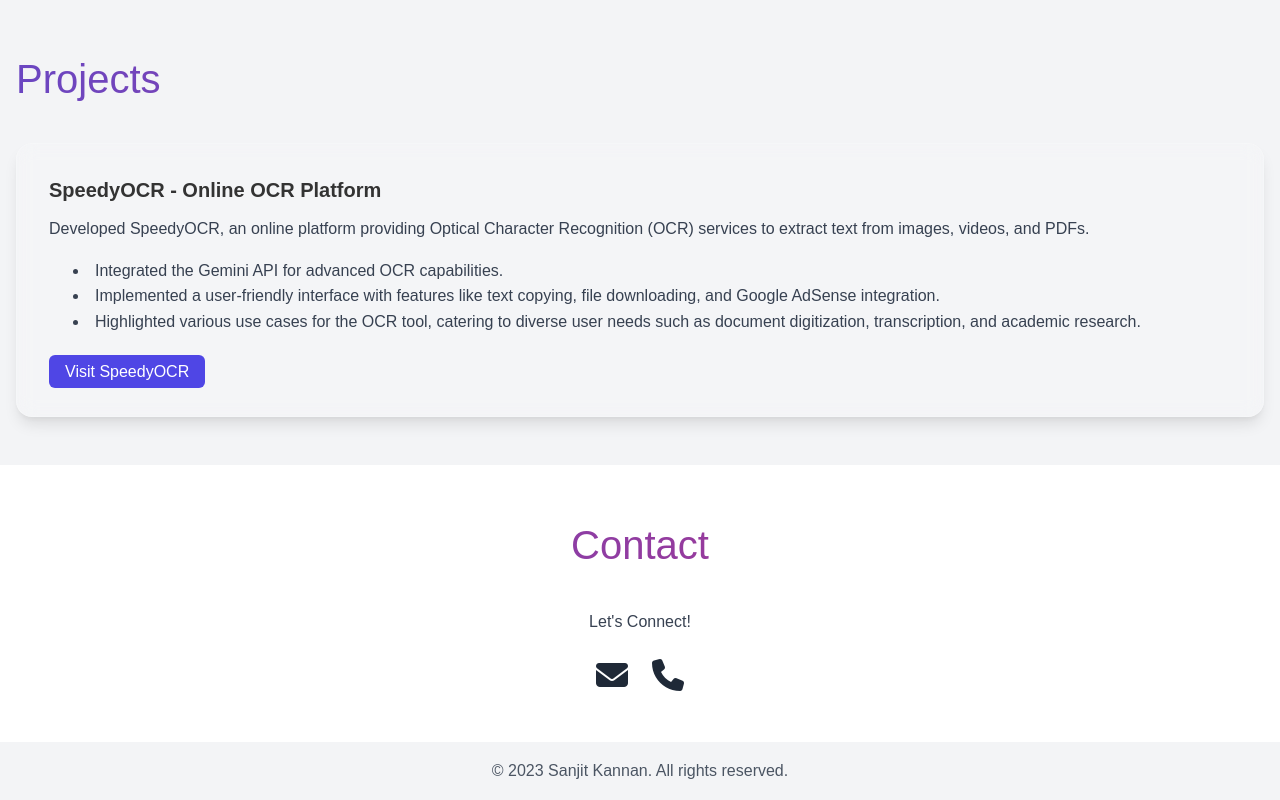
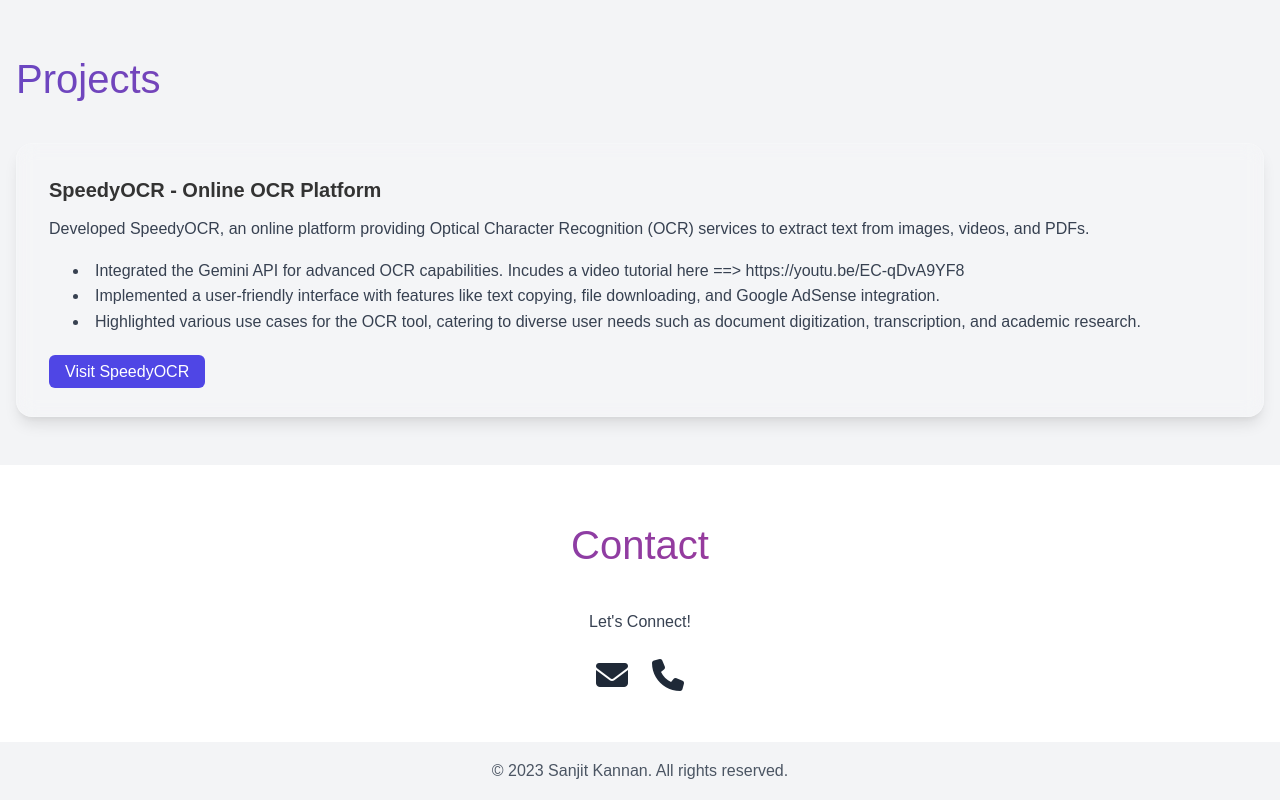
Before and after one commit to sanjit123-sanjit/SanjitKannan.github.io, a plain HTML site: page index.html in a window 1280 px wide. Shown: the part 1637-2437 px from the top of the page. Drawn offline with nearby package versions, Linux system fonts and the light colour scheme.

Commit message:
Update index.html

```diff
--- a/index.html
+++ b/index.html
@@ -214,7 +214,7 @@
             <h3 class="text-xl font-semibold mb-3">SpeedyOCR - Online OCR Platform</h3>
             <p class="text-gray-700 mb-4">Developed SpeedyOCR, an online platform providing Optical Character Recognition (OCR) services to extract text from images, videos, and PDFs.</p>
             <ul class="list-disc list-inside text-gray-700 ml-6">
-                <li>Integrated the Gemini API for advanced OCR capabilities.</li>
+                <li>Integrated the Gemini API for advanced OCR capabilities. Incudes a video tutorial here ==> https://youtu.be/EC-qDvA9YF8</li>
                 <li>Implemented a user-friendly interface with features like text copying, file downloading, and Google AdSense integration.</li>
                 <li>Highlighted various use cases for the OCR tool, catering to diverse user needs such as document digitization, transcription, and academic research.</li>
             </ul>
```
